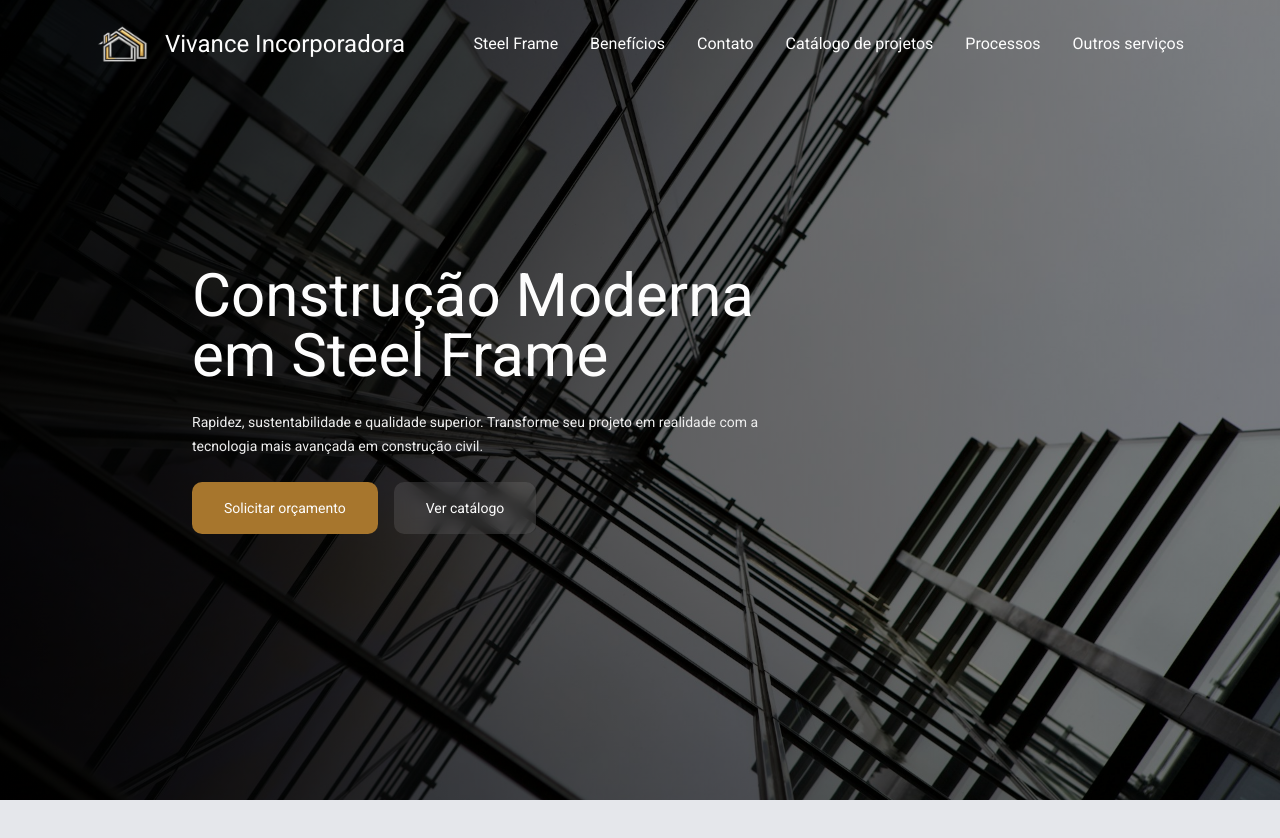
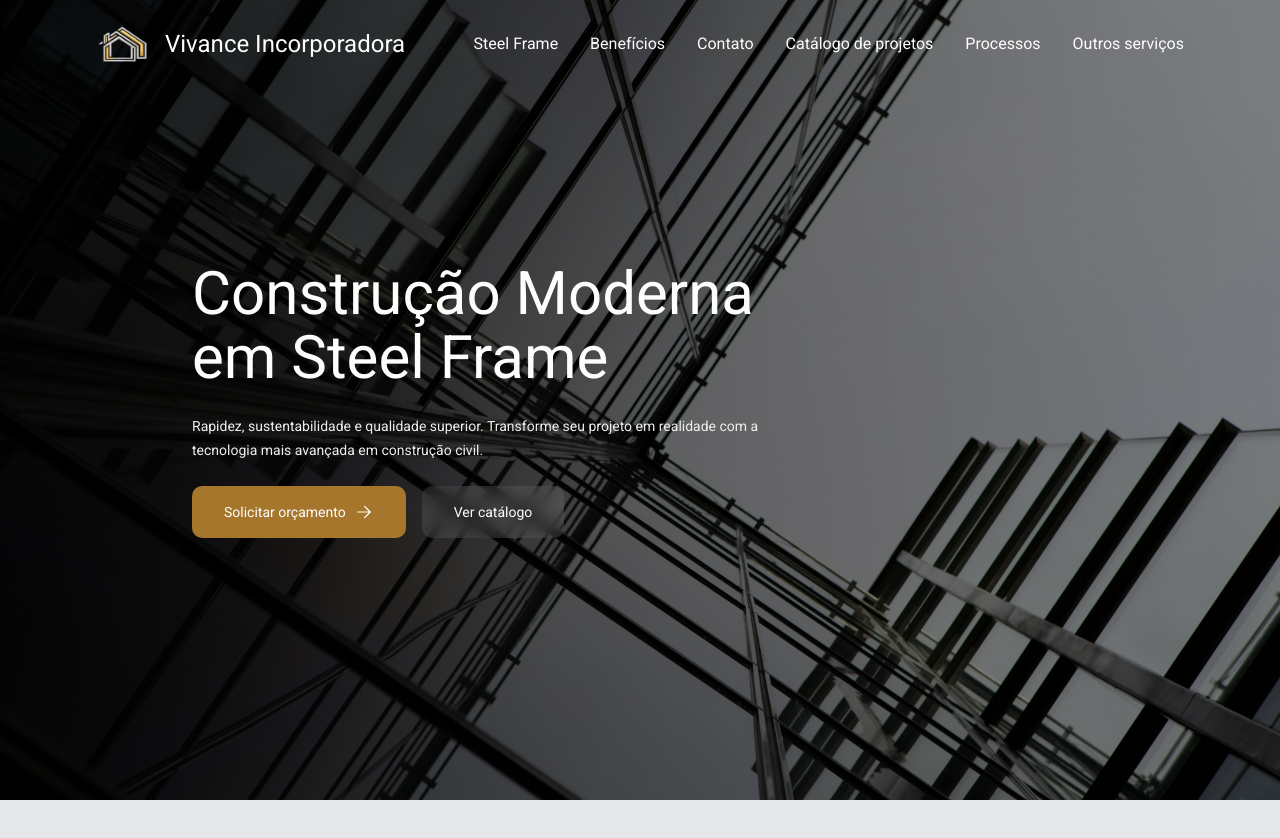
Before and after one commit to rafaelmjardim/vivance-project, a Next.js app: page / in a window 1280 px wide. Shown: the top 838 px of the page. Built offline with nearby package versions, Linux system fonts and the light colour scheme.

Commit message:
feat: adiciona icon aos buttons

```diff
--- a/app/_components/hero.tsx
+++ b/app/_components/hero.tsx
@@ -2,6 +2,7 @@ import Image from "next/image";
 import { Header } from "./ui/header";
 import heroBackground from "@/public/home-backgorund.jpg";
 import { Button } from "./ui/button";
+import { HiArrowSmallRight } from "react-icons/hi2";
 
 export function Hero() {
   return (
@@ -20,7 +21,7 @@ export function Hero() {
       </div>
 
       <article className="grid gap-6 z-10 max-w-150">
-        <h1 className="text-text-inverse text-6xl">
+        <h1 className="text-text-inverse text-6xl leading-16">
           Construção Moderna em Steel Frame
         </h1>
 
@@ -30,7 +31,10 @@ export function Hero() {
         </p>
 
         <div className="flex items-center gap-4">
-          <Button>Solicitar orçamento</Button>
+          <Button>
+            Solicitar orçamento
+            <HiArrowSmallRight size={20} />
+          </Button>
           <Button isTransparent={true}>Ver catálogo</Button>
         </div>
       </article>
--- a/app/_components/ui/button.tsx
+++ b/app/_components/ui/button.tsx
@@ -7,7 +7,7 @@ export function Button({ children, isTransparent }: ButtonProps) {
     <button
       data-transparent={isTransparent}
       className="text-text-inverse text-sm w-fit py-4 px-8 rounded-[.625rem] bg-surface-primary hover:bg-surface-hover-primary
-      transition-all cursor-pointer
+      transition-all cursor-pointer flex items-center gap-2
       data-[transparent=true]:bg-white/10 data-[transparent=true]:backdrop-blur-sm data-[transparent=true]:hover:bg-white/20"
     >
       {children}
```
